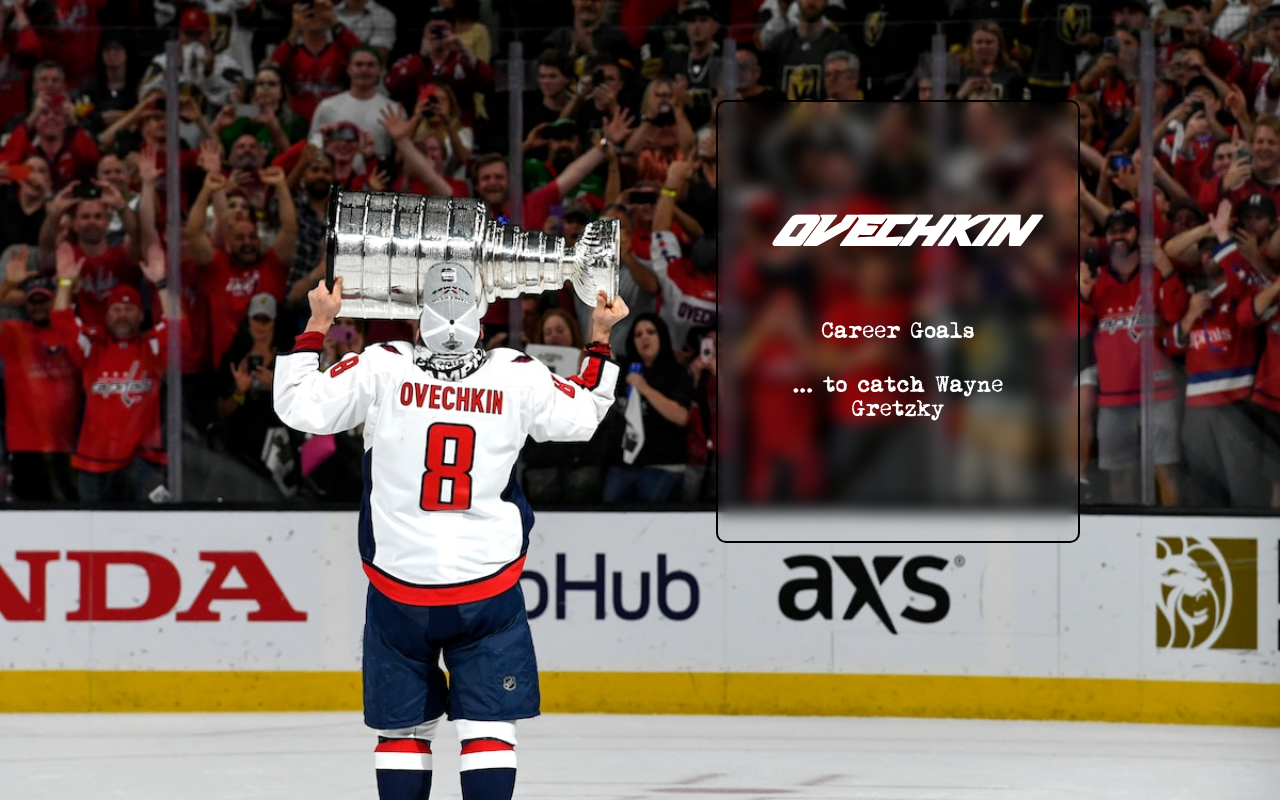
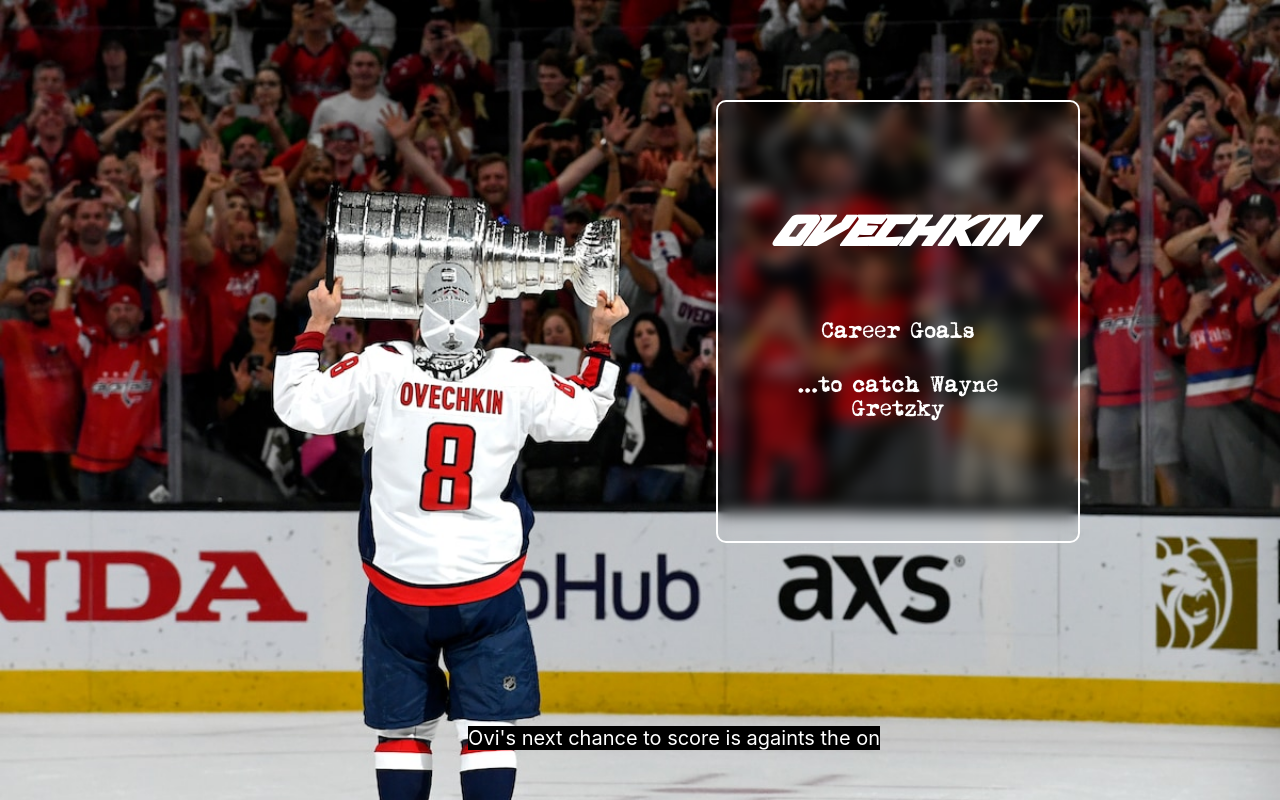
Before and after one commit to kmiecik013/Ovechkin-Countdown, a React (Create React App) app: page / in a window 1280 px wide. Built offline with nearby package versions, Linux system fonts and the light colour scheme; no server answers.

Commit message:
added more stuff

```diff
--- a/src/App.css
+++ b/src/App.css
@@ -39,8 +39,14 @@
   width:300px;
   padding:100px 30px 100px 30px;
   border-radius: 10px;
-  border: 2px solid black;
+  border: 2px solid white;
   box-shadow: 10px 5px 7px rgba(black);
+  overflow: hidden;
+  transition: transform 0.5s;
+}
+
+.card:hover{
+  transform: scale(1.05);
 }
 
 
@@ -90,3 +96,15 @@
 .top-text {
   margin-bottom: 20px;
 }
+
+
+.next-game {
+
+  color:white;
+  font-size: 20px;
+  position: absolute;
+  bottom:30px;
+  right:400px;
+  background-color: black;
+
+}
--- a/src/components/GoalCount.jsx
+++ b/src/components/GoalCount.jsx
@@ -30,7 +30,7 @@
 
 
 
-    <p className="card-text">... to catch Wayne Gretzky</p>
+    <p className="card-text">...to catch Wayne Gretzky</p>
     <p className="till-grez"> {oviCount(goals)}{goals}</p>
 
 
--- /dev/null
+++ b/src/components/NextGame.jsx
@@ -0,0 +1,51 @@
+import Axios from "axios";
+import { useState } from "react"
+import "../App.css"
+
+
+
+export default function NextGame() {
+
+  const url = "https://statsapi.web.nhl.com/api/v1/schedule?teamId=15&startDate=2022-11-05&endDate=2023-05-01"
+
+const d =  new Date()
+let day = d.getDate();
+
+console.log("here", d)
+
+  const [nextGame, setNextGame] = useState("")
+  const [date, setDate] =useState("")
+
+
+const whenNextGame = () => {
+  Axios.get(url)
+  .then((res) => {
+
+    setNextGame(res.data.dates[1].games[0].teams.away.team.name)
+
+      return setNextGame(res.data.dates[1].games[0].teams.away.team.name)
+
+    console.log(res.data.dates[1].games[0].teams.away.team.name)
+  })
+}
+
+const dateNextGame = () => {
+  Axios.get(url)
+  .then((res) => {
+    setDate(res.data.dates[1].date)
+
+      return setDate(res.data.dates[1].date)
+
+      console.log(res.data.dates[1].date)
+  })
+}
+
+
+return (
+    <div>
+    <p className="next-game"> Ovi's next chance to score is againts the {whenNextGame(nextGame)}{nextGame} on {dateNextGame(date)}{date} </p>
+
+
+    </div>
+  );
+}
--- a/src/components/Ovechkin.jsx
+++ b/src/components/Ovechkin.jsx
@@ -2,6 +2,7 @@
 import ovechkin2 from "../images/ovechkin2.jpeg";
 import GoalCount from "./GoalCount";
 import TotalGoals from "./TotalGoals";
+import NextGame from "./NextGame";
 
 
 
@@ -27,7 +28,7 @@
      </div>
 
 
-
+    <NextGame />
 
 
 
```
